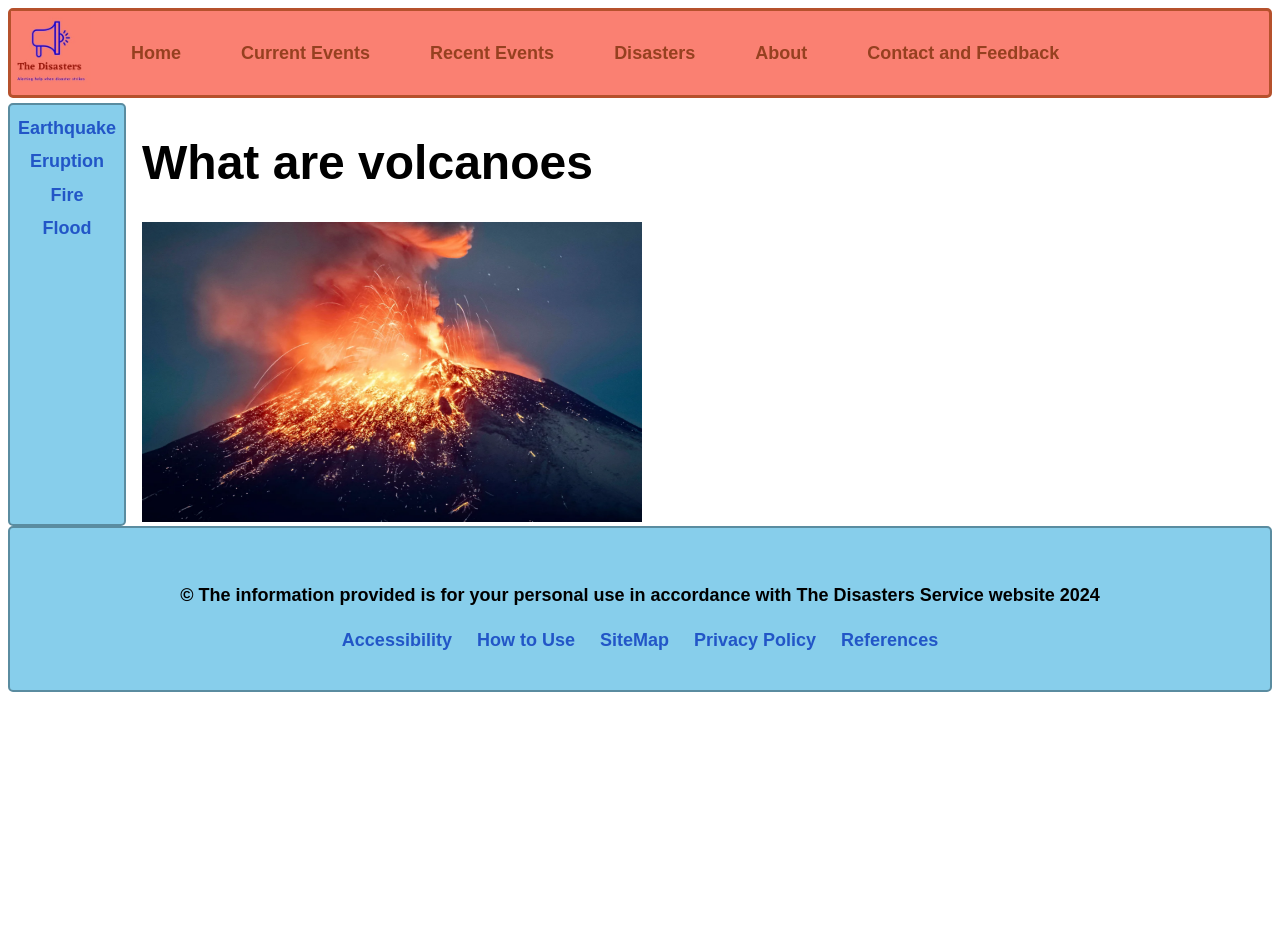
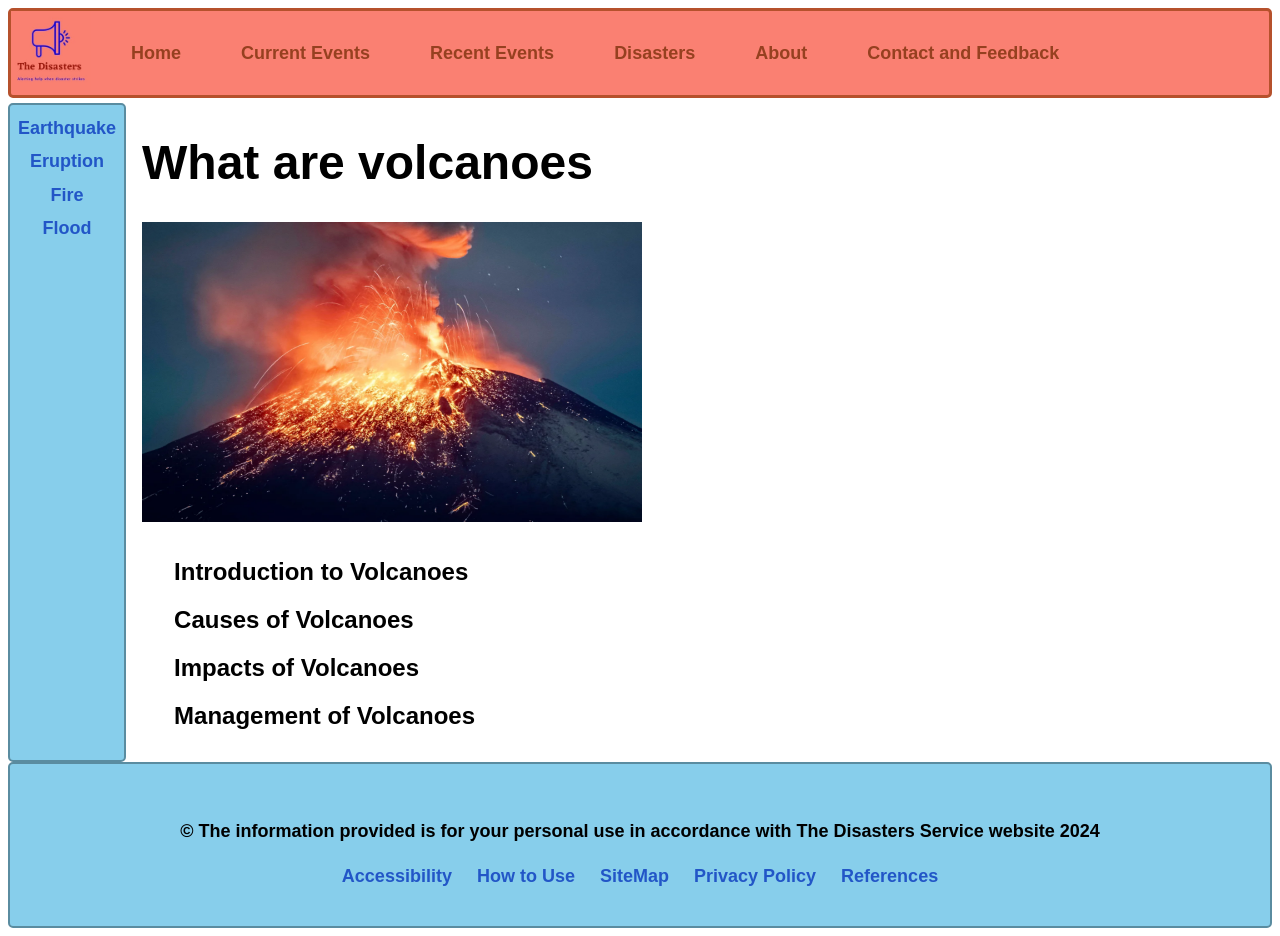
Before and after one commit to BIT-Studio-3/group-project-25-1-scade, a SvelteKit app in the folder disaster/disaster/: page /disasters/eruption/eruptionInfo in a window 1280 px wide. Before the commit the page ends 800 px from the top, so only its background shows below. Built offline with nearby package versions, Linux system fonts and the light colour scheme.

Commit message:
add headers

```diff
--- a/disaster/disaster/src/routes/disasters/eruption/eruptionInfo/+page.svelte
+++ b/disaster/disaster/src/routes/disasters/eruption/eruptionInfo/+page.svelte
@@ -14,3 +14,28 @@
       picheight={"300px"}
     />
   </div>
+
+  <section>
+    <h2>Introduction to Volcanoes</h2>
+    <p>
+
+    </p>
+
+    <h2>Causes of Volcanoes</h2>
+    <p>
+
+    </p>
+
+
+    <h2>Impacts of Volcanoes</h2>
+
+    <h2>Management of Volcanoes</h2>
+
+  </section>
+
+  <style>
+      section{
+          margin: 2em;
+      }
+
+  </style>
```
